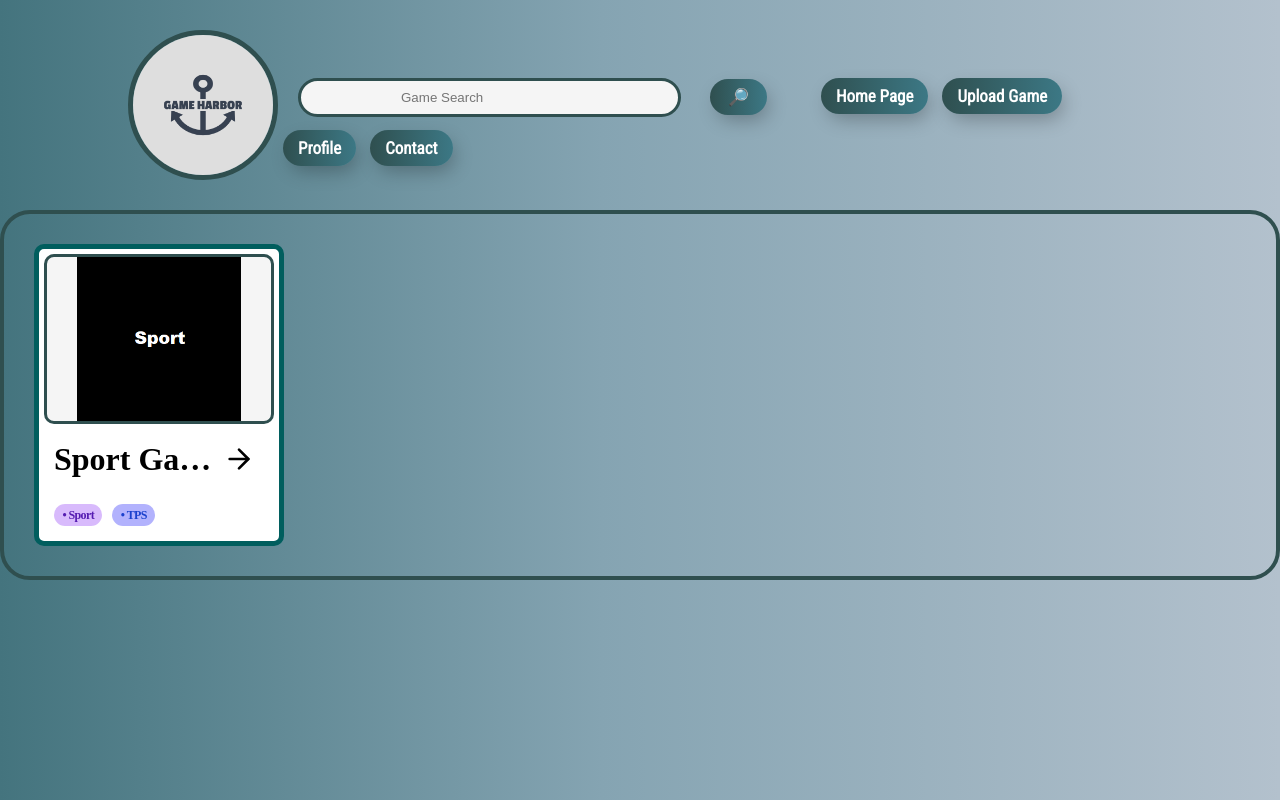
After one commit to umuterguler/GameHarbor, a PHP site: page /sportGames.html in a window 1280 px wide. The commit adds this page. Run offline with PHP 8.4, Linux system fonts and the light colour scheme.

Commit message:
game_category_pages

```diff
--- /dev/null
+++ b/sportGames.html
@@ -0,0 +1,46 @@
+<!DOCTYPE html>
+<html lang="en">
+<head>
+    <meta charset="UTF-8">
+    <meta http-equiv="X-UA-Compatible" content="IE=edge">
+    <meta name="viewport" content="width=device-width, initial-scale=1.0">
+    <title>Game Harbor</title>
+    <link rel="stylesheet" href="stylesHome.css">
+
+</head>
+<body>
+
+    <header>
+        <img class="nav__logo" src="imgs/logo.png" alt="error"/>
+        <nav>
+            <ul class="nav__links">
+                <li><a> <input id="search_Bar" type="text" placeholder="Game Search"> <button id="search_Button">&#128270</button> </a></li>
+                <li><a href="https://www.youtube.com.tr"><button>Home Page</button></a></li>
+                <li><a href="https://www.twitter.com.tr"><Button>Upload Game</Button></a></li>
+                <li><a href="https://www.outlook.com.tr"><button>Profile</button></a></li>
+                <li><a href="https://www.google.com.tr"><button>Contact</button></a></a></li>
+            </ul>
+        </nav>
+    </header>
+
+    <section class="game_Item">
+        <article class="article-wrapper">
+            <div class="rounded-lg container-project">
+                <img class="item_Img" src="imgs/sport.png" alt="">
+              </div>
+              <div class="project-info">
+                <div class="flex-pr">
+                  <div class="project-title text-nowrap">Sport Game</div>
+                    <div class="project-hover">
+                      <svg style="color: black;" xmlns="http://www.w3.org/2000/svg" width="2em" height="2em" color="black" stroke-linejoin="round" stroke-linecap="round" viewBox="0 0 24 24" stroke-width="2" fill="none" stroke="currentColor"><line y2="12" x2="19" y1="12" x1="5"></line><polyline points="12 5 19 12 12 19"></polyline></svg>
+                      </div>
+                    </div>
+                    <div class="types">
+                      <span style="background-color: rgba(165, 96, 247, 0.43); color: rgb(85, 27, 177);" class="project-type">• Sport</span>
+                       <span class="project-type">• TPS</span>
+                  </div>
+              </div>
+          </article>
+    </section>
+</body>
+</html>
--- a/stylesHome.css
+++ b/stylesHome.css
@@ -34,9 +34,10 @@ header {
 }
 
 .nav__logo{   /* Main Logo */
-    width: 100px;
-    height: 100px;
+    width: 150px;
+    height: 150px;
     cursor:pointer;
+    border: 5px solid darkslategray;
     border-radius: 100px;
 }
 
@@ -147,7 +148,7 @@ button:hover::before {
     min-height: 30em;
     height: 10vh;
     position: relative;
-    background-image: url(imgs/start/mavi.jpg) ;
+    background-image: url(imgs/mavi.jpg) ;
     background-repeat: no-repeat;
     background-position: center;
     background-size: cover;
@@ -246,3 +247,152 @@ button:hover::before {
     0% {opacity: 0;}
     100% {opacity: 1;}
 }
+
+.game_Types {
+    display:flex;
+    box-sizing: border-box;
+}
+.game_Type{
+    border: 4px solid darkslategray;
+    border-radius: 5%;
+    padding: 10px;
+    margin: 1px;
+    height: 200px;
+    text-align: center;
+    flex:1;
+    font-weight: 1000;
+    font-size: 17px;
+}
+.game_Img{
+    border-radius: 5%;
+    height: 150px;
+    text-align: center;
+    flex:1;
+    cursor:pointer;
+}
+
+/* new page */
+
+.game_Item{
+    border: 4px solid #2f4f4f;
+    border-radius: 30px;
+    padding: 25px;
+}
+
+.item_Img{
+    width: 100%; /* or any custom size */
+    height: 100%;
+    object-fit: contain;
+}
+
+.article-wrapper {
+    width: 250px;
+    -webkit-transition: 0.15s all ease-in-out;
+    transition: 0.15s all ease-in-out;
+    border-radius: 10px;
+    padding: 5px;
+    margin: 5px;
+    border: 4px solid transparent;
+    cursor: pointer;
+    background-color: white;
+    border: 5px solid #015e5e;
+  }
+
+  .article-wrapper:hover {
+    -webkit-box-shadow: 10px 10px 0 #2f4f4f, 20px 20px 0 #2f4f4f;
+    box-shadow: 10px 10px 0 #396d6d, 20px 20px 0 #2f4f4f;
+    border-color: #24c7c7;
+    -webkit-transform: translate(-20px, -20px);
+    -ms-transform: translate(-20px, -20px);
+    transform: translate(-20px, -20px);
+  }
+
+  .article-wrapper:active {
+    -webkit-box-shadow: none;
+    box-shadow: none;
+    -webkit-transform: translate(0, 0);
+    -ms-transform: translate(0, 0);
+    transform: translate(0, 0);
+  }
+
+  .types {
+    gap: 10px;
+    display: -webkit-box;
+    display: -ms-flexbox;
+    display: flex;
+    place-content: flex-start;
+  }
+
+  .rounded-lg {
+   /* class tailwind */
+    border-radius: 10px;
+  }
+
+  .article-wrapper:hover .project-hover {
+    -webkit-transform: rotate(-45deg);
+    -ms-transform: rotate(-45deg);
+    transform: rotate(-45deg);
+    background-color: #a6c2f0;
+  }
+
+  .project-info {
+    padding-top: 20px;
+    padding: 10px;
+    display: -webkit-box;
+    display: -ms-flexbox;
+    display: flex;
+    -webkit-box-orient: vertical;
+    -webkit-box-direction: normal;
+    -ms-flex-direction: column;
+    flex-direction: column;
+    gap: 20px;
+  }
+
+  .project-title {
+    font-size: 2em;
+    margin: 0;
+    font-weight: 600;
+   /* depend de la font */
+    overflow: hidden;
+    text-overflow: ellipsis;
+    white-space: nowrap;
+    color: black;
+  }
+
+  .flex-pr {
+    display: -webkit-box;
+    display: -ms-flexbox;
+    display: flex;
+    -webkit-box-pack: justify;
+    -ms-flex-pack: justify;
+    justify-content: space-between;
+    -webkit-box-align: center;
+    -ms-flex-align: center;
+    align-items: center;
+  }
+
+  .project-type {
+    background: #b2b2fd;
+    color: #1a41cd;
+    font-weight: bold;
+    padding: 0.3em 0.7em;
+    border-radius: 15px;
+    font-size: 12px;
+    letter-spacing: -0.6px
+  }
+
+  .project-hover {
+    border-radius: 50%;
+    width: 50px;
+    height: 50px;
+    padding: 9px;
+    -webkit-transition: all 0.3s ease;
+    transition: all 0.3s ease;
+  }
+
+  .container-project {
+    width: 100%;
+    height: 170px;
+    background: whitesmoke;
+    border: 3px solid #2f4f4f;
+  }
```
Also changed, not shown: RPGGames.html (added, +46 -0 lines), actionGames.html (added, +46 -0 lines), adventureGames.html (added, +46 -0 lines), index.html (+27 -13 lines), scriptHome.js (+19 -19 lines), shooterGames.html (added, +46 -0 lines), strategyGames.html (added, +46 -0 lines), imgs/action.png (added), imgs/adventure.png (added), imgs/rpg.png (added), imgs/shooter.png (added), imgs/sport.png (added), imgs/strategy.png (added).
